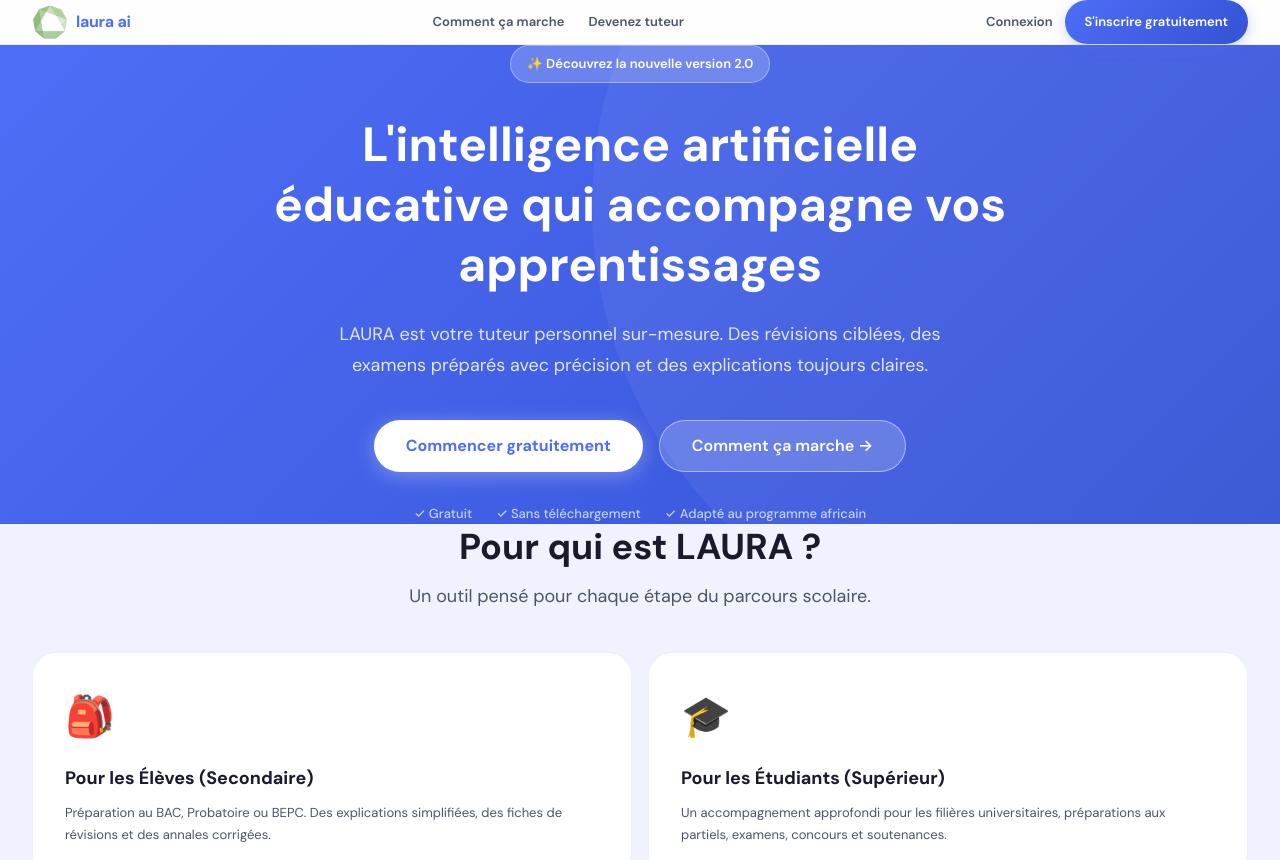
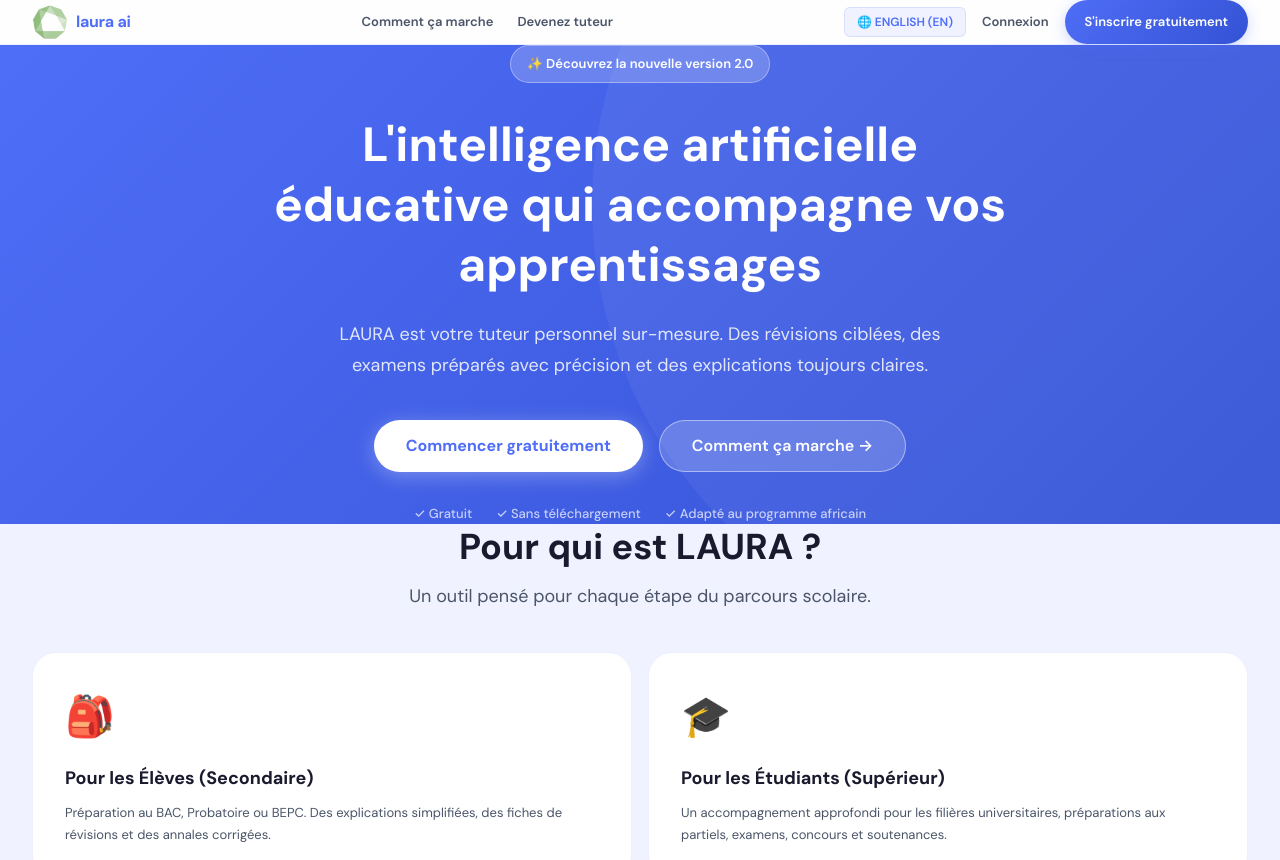
Before and after one commit to Meik20/Laura-AI, a React (Vite) app in the folder client/: page / in a window 1280 px wide. Shown: the top 860 px of the page. Built offline with nearby package versions, Linux system fonts and the light colour scheme; no server answers; the HTML template or start-up script is replaced by a standard one; a web font is replaced by a local one.

Commit message:
feat(i18n): add visual LanguageSwitcher button to header and login screen

```diff
--- a/client/src/layouts/PublicLayout.jsx
+++ b/client/src/layouts/PublicLayout.jsx
@@ -1,5 +1,40 @@
 import { Link, NavLink, Outlet, useLocation } from 'react-router-dom';
 import { useState } from 'react';
+import { useTranslation } from 'react-i18next';
+
+function LanguageSwitcher() {
+  const { i18n } = useTranslation();
+  const currentLang = i18n.language || 'fr';
+  const isFr = currentLang.startsWith('fr');
+
+  const toggleLanguage = () => {
+    i18n.changeLanguage(isFr ? 'en' : 'fr');
+  };
+
+  return (
+    <button
+      onClick={toggleLanguage}
+      className="lang-switcher-btn"
+      style={{
+        background: 'rgba(79, 110, 247, 0.08)',
+        border: '1px solid rgba(79, 110, 247, 0.15)',
+        cursor: 'pointer',
+        fontSize: '12px',
+        fontWeight: '600',
+        color: 'var(--clr-brand)',
+        padding: '6px 12px',
+        borderRadius: '6px',
+        display: 'inline-flex',
+        alignItems: 'center',
+        gap: '6px',
+        transition: 'all 0.2s ease',
+        textTransform: 'uppercase'
+      }}
+    >
+      🌐 {isFr ? 'English (EN)' : 'Français (FR)'}
+    </button>
+  );
+}
 
 const AUTH_ROUTES = ['/login', '/signup', '/tutor/apply', '/tutor/status'];
 const AUTH_WIDE   = ['/become-tutor', '/how-it-works'];
@@ -11,7 +46,10 @@ export default function PublicLayout() {
   // ── Auth pages: centered single-column, no navbar ──
   if (AUTH_ROUTES.some(p => pathname.startsWith(p))) {
     return (
-      <div className="public-auth-shell">
+      <div className="public-auth-shell" style={{ position: 'relative' }}>
+        <div style={{ position: 'absolute', top: '20px', right: '20px', zIndex: 10 }}>
+          <LanguageSwitcher />
+        </div>
         <Link to="/" className="public-auth-logo">
           <img src="/logo.png" alt="LAURA" style={{ height: '44px' }} />
         </Link>
@@ -44,7 +82,8 @@ export default function PublicLayout() {
           </nav>
 
           {/* Desktop CTA */}
-          <div className="public-topbar__actions desktop-only">
+          <div className="public-topbar__actions desktop-only" style={{ gap: '16px' }}>
+            <LanguageSwitcher />
             <Link to="/login" className="public-nav-link">Connexion</Link>
             <Link to="/signup" className="laura-btn laura-btn-primary" style={{ minHeight: '38px', padding: '0 var(--sp-5)', fontSize: 'var(--tx-sm)' }}>
               S'inscrire gratuitement
@@ -72,6 +111,9 @@ export default function PublicLayout() {
               Devenez tuteur
             </NavLink>
             <hr className="divider" />
+            <div style={{ padding: '8px 12px' }}>
+              <LanguageSwitcher />
+            </div>
             <Link to="/login" className="public-mobile-nav-link" onClick={() => setMobileMenuOpen(false)}>
               Connexion
             </Link>
```
